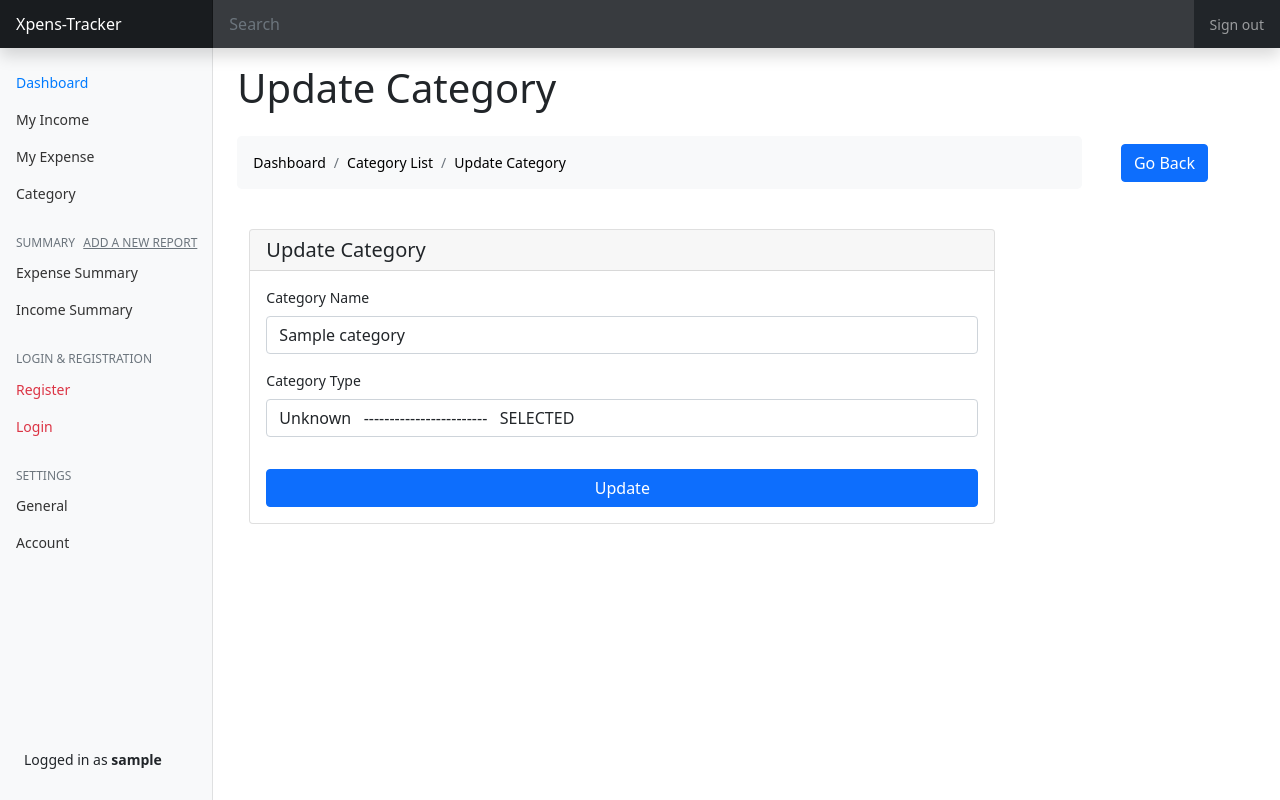
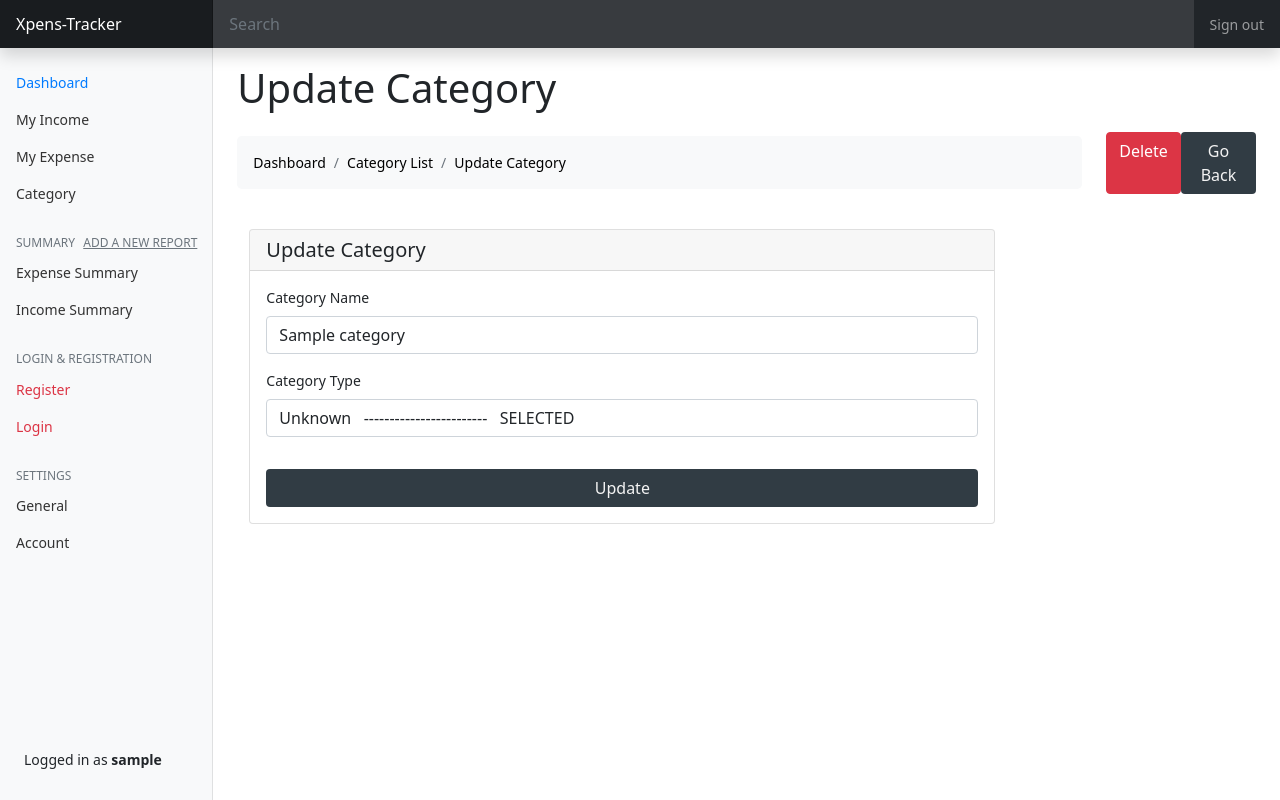
Before and after one commit to Ashraf840/Xpens-Tracker, a Django app: page /update-category/1/ in a window 1280 px wide. Run offline with Django 3.2, Linux system fonts and the light colour scheme; a user stored in the database is signed in; tables that the repository leaves empty hold one stand-in row (values such as "Sample post"); some libraries are stand-ins or nearby versions.

Commit message:
Category delete functionality

```diff
--- a/expensesapp/urls.py
+++ b/expensesapp/urls.py
@@ -13,4 +13,5 @@ urlpatterns = [
     path('category-list/', views.categoryList, name='categorylist'),
     path('add-category/', views.addCategory, name='createNewCategory'),
     path('update-category/<int:id>/', views.updateCategory, name='updateCategory'),
+    path('delete-category/<int:id>/', views.deleteCategory, name='deleteCategory'),
 ]
--- a/expensesapp/views.py
+++ b/expensesapp/views.py
@@ -192,3 +192,12 @@ def updateCategory(request, id):
             return redirect('expensesApp:categorylist')   # redirect to category-list
 
     return render(request, 'expensesapp/editCategory.html', context)
+
+
+@login_required(login_url='authenticationApp:login')
+def deleteCategory(request, id):
+    categoryData = Category.objects.get(pk=id)
+    categoryData.delete()
+
+    messages.info(request, 'Expense deleted successfully: %s' % (categoryData.name))
+    return redirect('expensesApp:categorylist')
--- a/templates/expensesapp/categoryList.html
+++ b/templates/expensesapp/categoryList.html
@@ -42,8 +42,8 @@
             </nav>
         </div>
 
-        <div class="col-md-2 d-flex justify-content-end">
-            <a class="btn btn-primary me-5" href="{% url 'expensesApp:createNewCategory' %}">Add Category</a>
+        <div class="col-md-2">
+            <a class="btn me-5" href="{% url 'expensesApp:createNewCategory' %}" style="background-color: #313c44; color: #f3f3f3; width:150px; position:relative; right:-20px;">Add Category</a>
         </div>
     </div>
 
--- a/templates/expensesapp/createCategory.html
+++ b/templates/expensesapp/createCategory.html
@@ -39,8 +39,8 @@
             </nav>
         </div>
 
-        <div class="col-md-2 d-flex justify-content-end">
-            <a class="btn btn-primary me-5" href="{% url 'expensesApp:categorylist' %}">Go Back</a>
+        <div class="col-md-2">
+            <a class="btn me-5" href="{% url 'expensesApp:categorylist' %}" style="background-color: #313c44; color: #f3f3f3; width:150px; position:relative; right:-20px;">Go Back</a>
         </div>
     </div>
 
@@ -64,7 +64,7 @@
                                     {% endfor %}
                                 </select>
                             </div>
-                            <button type="submit" class="btn btn-primary w-100 mt-3">Submit</button>
+                            <button type="submit" class="btn w-100 mt-3" style="background-color: #313c44; color: #f3f3f3;">Save & Continue</button>
                         </form>
                     </div>
                 </div>
--- a/templates/expensesapp/createExpense.html
+++ b/templates/expensesapp/createExpense.html
@@ -39,8 +39,8 @@
             </nav>
         </div>
 
-        <div class="col-md-2 d-flex justify-content-end">
-            <a class="btn btn-primary me-5" href="{% url 'expensesApp:addExpense' %}">Go Back</a>
+        <div class="col-md-2">
+            <a class="btn me-5" href="{% url 'expensesApp:addExpense' %}" style="background-color: #313c44; color: #f3f3f3; width:150px; position:relative; right:-20px;">Go Back</a>
         </div>
     </div>
 
@@ -73,7 +73,7 @@
                                 <input type="date" class="form-control" id="expenseDate" name="expenseDate" aria-describedby="dateHelp" value="{{ values.expenseDate }}"/>
                             </div>
 
-                            <button type="submit" class="btn btn-primary w-100 mt-3">Submit</button>
+                            <button type="submit" class="btn w-100 mt-3" style="background-color: #313c44; color: #f3f3f3;">Save & Continue</button>
                         </form>
                     </div>
                 </div>
--- a/templates/expensesapp/editCategory.html
+++ b/templates/expensesapp/editCategory.html
@@ -39,8 +39,9 @@
             </nav>
         </div>
 
-        <div class="col-md-2 d-flex justify-content-end">
-            <a class="btn btn-primary me-5" href="{% url 'expensesApp:categorylist' %}">Go Back</a>
+        <div class="col-md-2 d-flex justify-content-between">
+            <a class="btn btn-danger" href="" data-bs-toggle="modal" data-bs-target="#categoryDelModal" style="width:80px;">Delete</a>
+            <a class="btn" href="{% url 'expensesApp:categorylist' %}" style="background-color: #313c44; color: #f3f3f3; width:100px;">Go Back</a>
         </div>
     </div>
 
@@ -69,7 +70,7 @@
                                     {% endfor %}
                                 </select>
                             </div>
-                            <button type="submit" class="btn btn-primary w-100 mt-3">Update</button>
+                            <button type="submit" class="btn w-100 mt-3" style="background-color: #313c44; color: #f3f3f3;">Update</button>
                         </form>
                     </div>
                 </div>
@@ -78,4 +79,6 @@
         </div>
     </div>
 
+    {% include 'includes/modals/modalCategoryDel.html' %}
+
 {% endblock %}
--- a/templates/expensesapp/expenseList.html
+++ b/templates/expensesapp/expenseList.html
@@ -42,8 +42,8 @@
             </nav>
         </div>
 
-        <div class="col-md-2 d-flex justify-content-end">
-            <a class="btn btn-primary me-5" href="{% url 'expensesApp:createNewExpense' %}">Add Expense</a>
+        <div class="col-md-2">
+            <a class="btn me-5" href="{% url 'expensesApp:createNewExpense' %}" style="background-color: #313c44; color: #f3f3f3; width:150px; position:relative; right:-20px;">Add Expense</a>
         </div>
     </div>
 
--- /dev/null
+++ b/templates/includes/modals/modalCategoryDel.html
@@ -0,0 +1,24 @@
+<!DOCTYPE html>
+
+<!-- Category Data Delete Modal -->
+<div class="modal fade" id="categoryDelModal" data-bs-backdrop="static" data-bs-keyboard="false" tabindex="-1" aria-labelledby="categoryDelModalLabel" aria-hidden="true">
+    <div class="modal-dialog">
+        <div class="modal-content">
+        <div class="modal-header">
+            <h5 class="modal-title" id="categoryDelModalLabel">Delete?</h5>
+            <button type="button" class="btn-close" data-bs-dismiss="modal" aria-label="Close"></button>
+        </div>
+        <div class="modal-body">
+            Are you sure you want to delete?
+            <br/>
+            Category: <b> {{ category.name }} </b>
+            <br/>
+            Type: <b> {{ category.categorytype }} </b>
+        </div>
+        <div class="modal-footer">
+            <button type="button" class="btn btn-secondary" data-bs-dismiss="modal">Cancel</button>
+            <a class="btn btn-danger" href="{% url 'expensesApp:deleteCategory' category.id %}">Delete</a>
+        </div>
+        </div>
+    </div>
+</div>
```
Also changed, not shown: templates/expensesapp/editExpense.html (+5 -5 lines).
